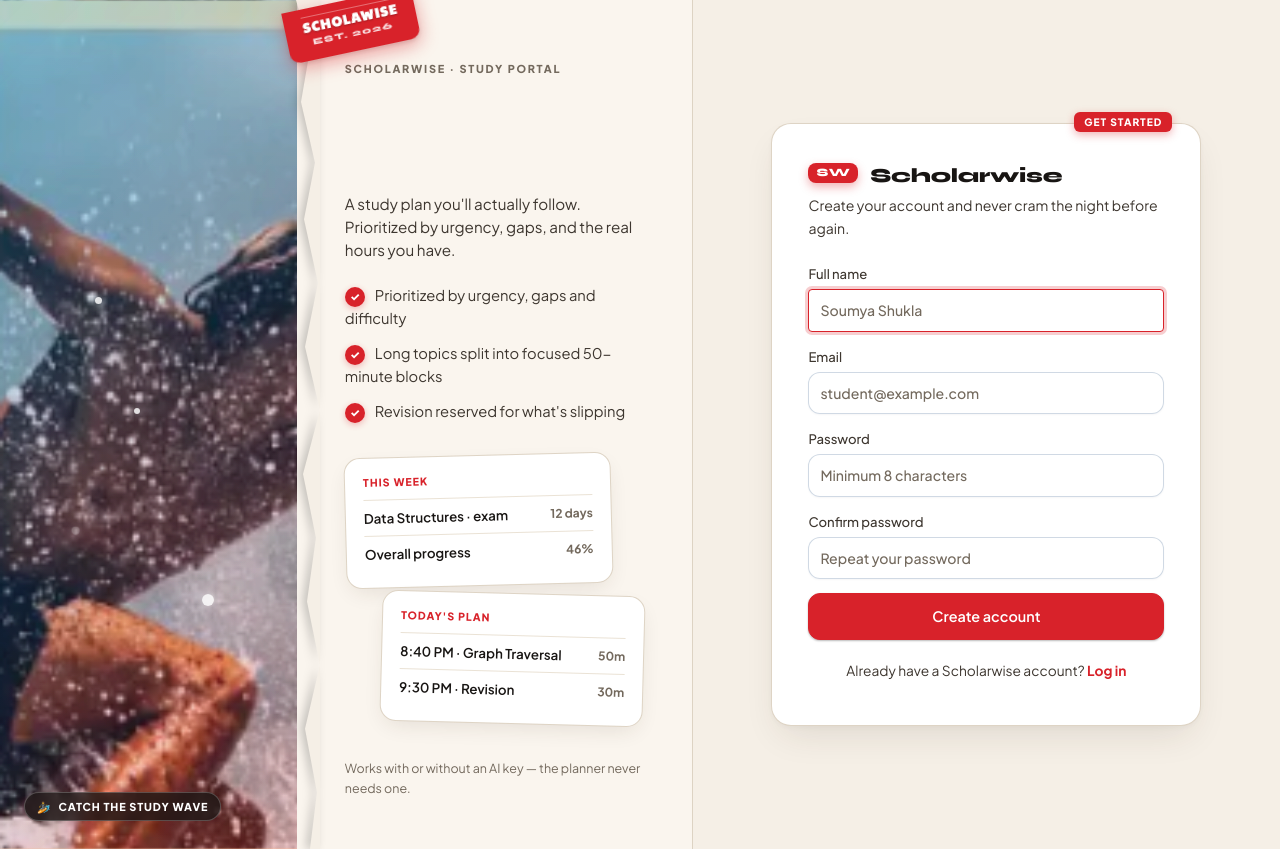
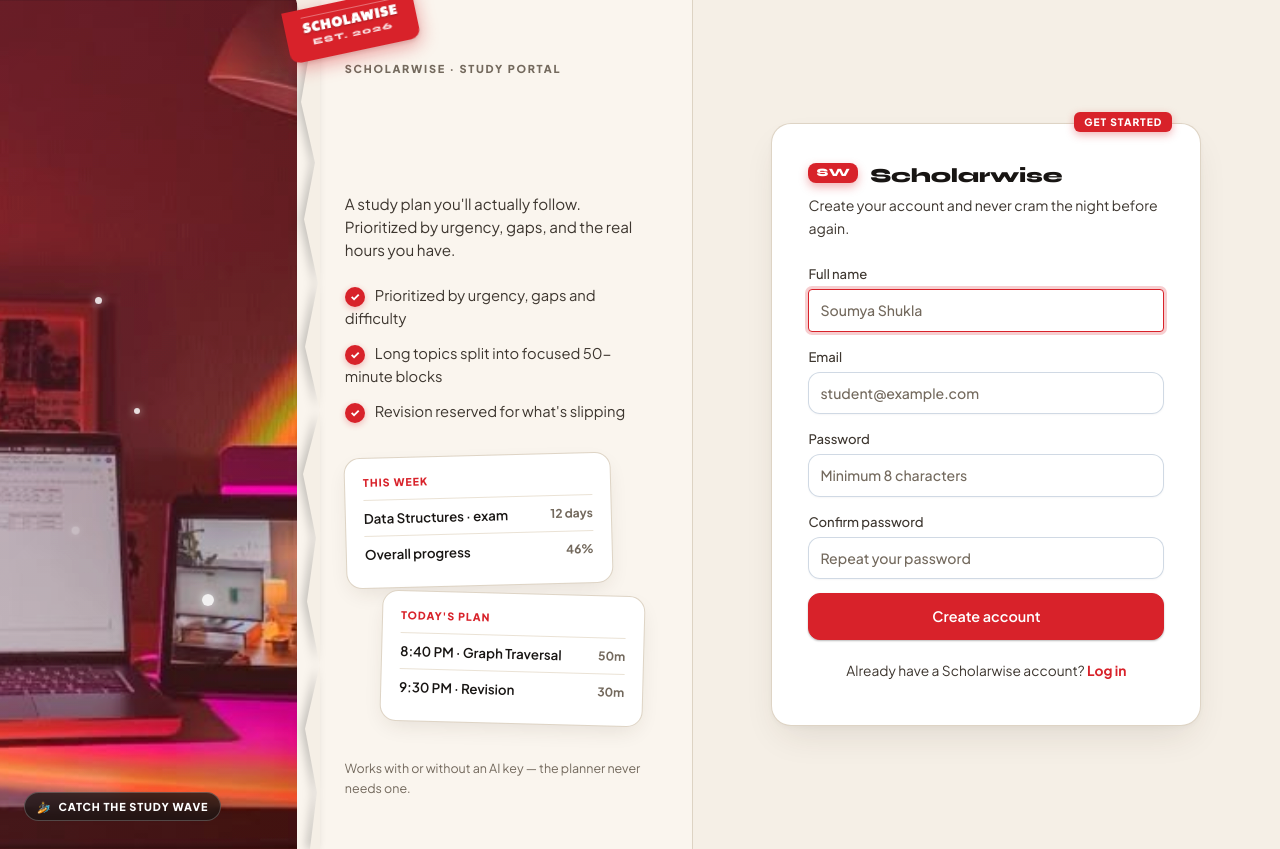
Before and after one commit to soumyii788/scholwise, a React (Vite) app in the folder frontend/: page /register in a window 1280 px wide. Built offline with nearby package versions, Linux system fonts and the light colour scheme.

Commit message:
style(frontend): update hero and auth visual backgrounds to custom study desk image
- Replace hero-reference.png with study-desk-hero.jpg across retro dashboard banner and auth split views
- Adjust image positioning to center center with a warm ambient gradient overlay to complement desk lighting

```diff
--- a/frontend/src/styles.css
+++ b/frontend/src/styles.css
@@ -834,11 +834,11 @@ label strong { color: var(--text); }
   position: absolute;
   inset: 0;
   background-image:
-    linear-gradient(135deg, rgba(2, 132, 199, 0.25) 0%, rgba(216, 34, 42, 0.15) 100%),
-    url('/hero-reference.png');
+    linear-gradient(135deg, rgba(236, 72, 153, 0.12) 0%, rgba(216, 34, 42, 0.10) 100%),
+    url('/study-desk-hero.jpg');
   background-size: cover;
-  background-position: left center;
-  filter: contrast(1.06) saturate(1.15);
+  background-position: center center;
+  filter: contrast(1.05) saturate(1.12);
   transform: scale(1.02);
   transition: transform 0.8s ease;
 }
@@ -1043,11 +1043,11 @@ label strong { color: var(--text); }
   position: absolute;
   inset: 0;
   background-image:
-    linear-gradient(135deg, rgba(2, 132, 199, 0.28) 0%, rgba(216, 34, 42, 0.2) 100%),
-    url('/hero-reference.png');
+    linear-gradient(135deg, rgba(236, 72, 153, 0.15) 0%, rgba(216, 34, 42, 0.12) 100%),
+    url('/study-desk-hero.jpg');
   background-size: cover;
-  background-position: left center;
-  filter: contrast(1.08) saturate(1.2);
+  background-position: center center;
+  filter: contrast(1.05) saturate(1.15);
 }
 .auth-action-visual .retro-surf-pill {
   position: absolute;
```
